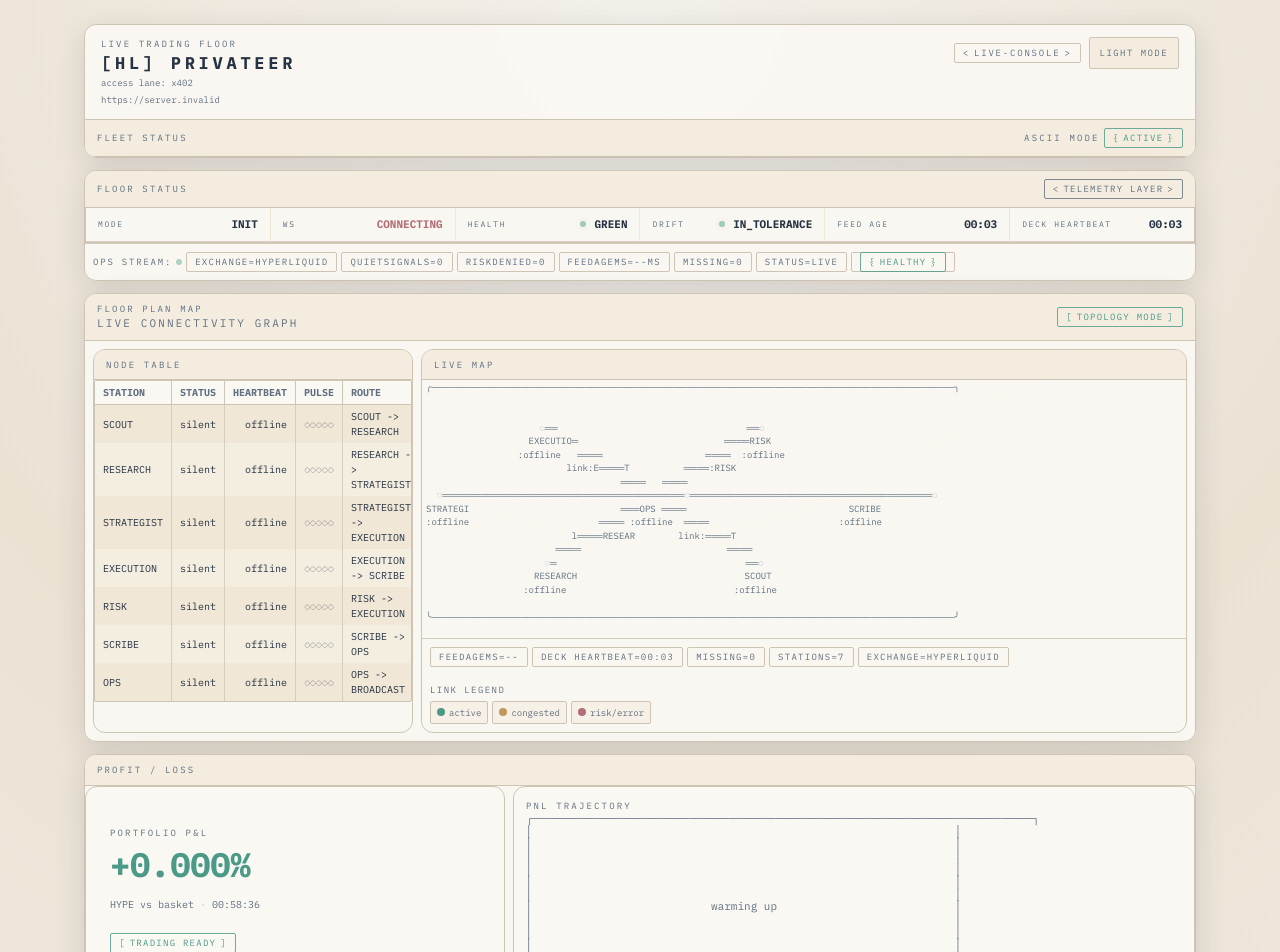
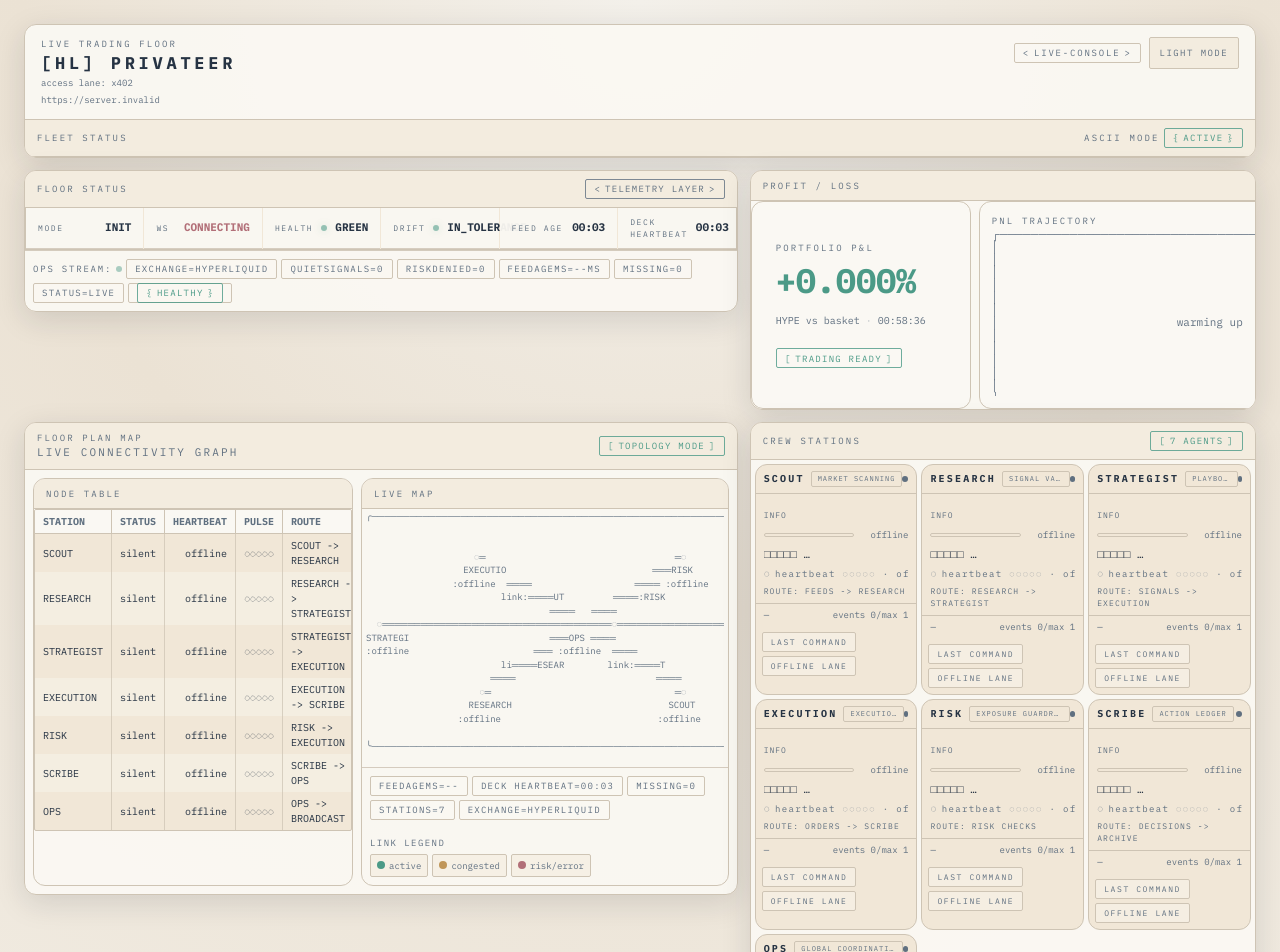
Before and after one commit to ADWilkinson/hlprivateer.xyz, a Next.js app in the folder apps/web/: page / in a window 1280 px wide. Shown: the top 952 px of the page. Built offline with nearby package versions, Linux system fonts and the light colour scheme; no server answers.

Commit message:
widen dashboard shell and add responsive card grids

```diff
--- a/apps/web/app/page.tsx
+++ b/apps/web/app/page.tsx
@@ -411,6 +411,8 @@ export default function DeckPage() {
   return (
     <main className={pageShellClass}>
       <FloorHeader theme={theme} apiBase={apiUrl('')} onToggleTheme={toggleTheme} />
+      <div className='grid gap-3 xl:grid-cols-12'>
+        <div className='xl:col-span-7'>
           <StatusStrip
             snapshot={snapshot}
             wsState={wsState}
@@ -423,6 +425,13 @@ export default function DeckPage() {
             deckFeedAgeMs={deckFeedAgeMs}
             deckMissing={deckMissing}
           />
+        </div>
+        <div className='xl:col-span-5'>
+          <PnlPanel snapshot={snapshot} chart={chart} />
+        </div>
+      </div>
+      <div className='grid gap-3 xl:grid-cols-12'>
+        <div className='xl:col-span-7'>
           <FloorPlanPanel
             crewHeartbeat={crewHeartbeat}
             nowMs={crewNow}
@@ -431,8 +440,11 @@ export default function DeckPage() {
             deckHeartbeatMs={deckHeartbeatMs}
             theme={theme}
           />
-      <PnlPanel snapshot={snapshot} chart={chart} />
+        </div>
+        <div className='xl:col-span-5'>
           <CrewStationsPanel crewLast={crewLast} crewHeartbeat={crewHeartbeat} crewSignals={crewSignals} nowMs={crewNow} />
+        </div>
+      </div>
       <TapeSection tape={tape} tapeRef={tapeRef} />
       <FloorFooter apiEndpoint={apiUrl('/v1/agent/analysis/latest')} />
     </main>
--- a/apps/web/app/ui/FloorHeader.tsx
+++ b/apps/web/app/ui/FloorHeader.tsx
@@ -15,7 +15,7 @@ export function FloorHeader({ theme, apiBase, onToggleTheme }: FloorHeaderProps)
           <div className={sectionTitleClass}>LIVE TRADING FLOOR</div>
           <div className='text-[17px] leading-none font-bold tracking-[0.22em]'>[HL] PRIVATEER</div>
           <div className={mutedTextClass}>access lane: x402</div>
-          <div className='max-w-[280px] truncate text-[9px] text-hlpMuted dark:text-hlpMutedDark'>{apiBase}</div>
+          <div className='max-w-full truncate text-[9px] text-hlpMuted dark:text-hlpMutedDark'>{apiBase}</div>
         </div>
         <div className='flex w-full sm:w-auto items-center'>
           <AsciiBadge tone='neutral' variant='angle' className='mr-2 tracking-[0.2em]'>
--- a/apps/web/app/ui/FloorPlanPanel.tsx
+++ b/apps/web/app/ui/FloorPlanPanel.tsx
@@ -92,9 +92,9 @@ export function FloorPlanPanel({
 
   useEffect(() => {
     const updateWidth = () => {
-      const fallback = typeof window === 'undefined' ? 480 : Math.min(window.innerWidth - 44, 700)
+      const fallback = typeof window === 'undefined' ? 620 : window.innerWidth - 44
       const measured = mapRef.current?.clientWidth ?? fallback
-      setNetworkWidth(Math.max(260, Math.min(700, measured)))
+      setNetworkWidth(Math.max(260, measured))
     }
 
     updateWidth()
--- a/apps/web/app/ui/ascii-style.ts
+++ b/apps/web/app/ui/ascii-style.ts
@@ -1,4 +1,4 @@
-export const pageShellClass = 'mx-auto flex w-full max-w-6xl flex-col gap-3 px-3 py-4 sm:px-5 sm:py-6'
+export const pageShellClass = 'w-full max-w-none flex flex-col gap-3 px-2 py-4 sm:px-4 sm:py-6 lg:px-6 2xl:px-8'
 
 export const cardClass =
   'relative overflow-hidden animate-hlp-fade-up rounded-hlp border border-hlpBorder dark:border-hlpBorderDark bg-hlpPanel/95 dark:bg-hlpPanelDark/95 text-hlpFg dark:text-hlpFgDark shadow-hlp dark:shadow-hlpDark'
```
Lines whose indentation alone changed are shown as unchanged.
